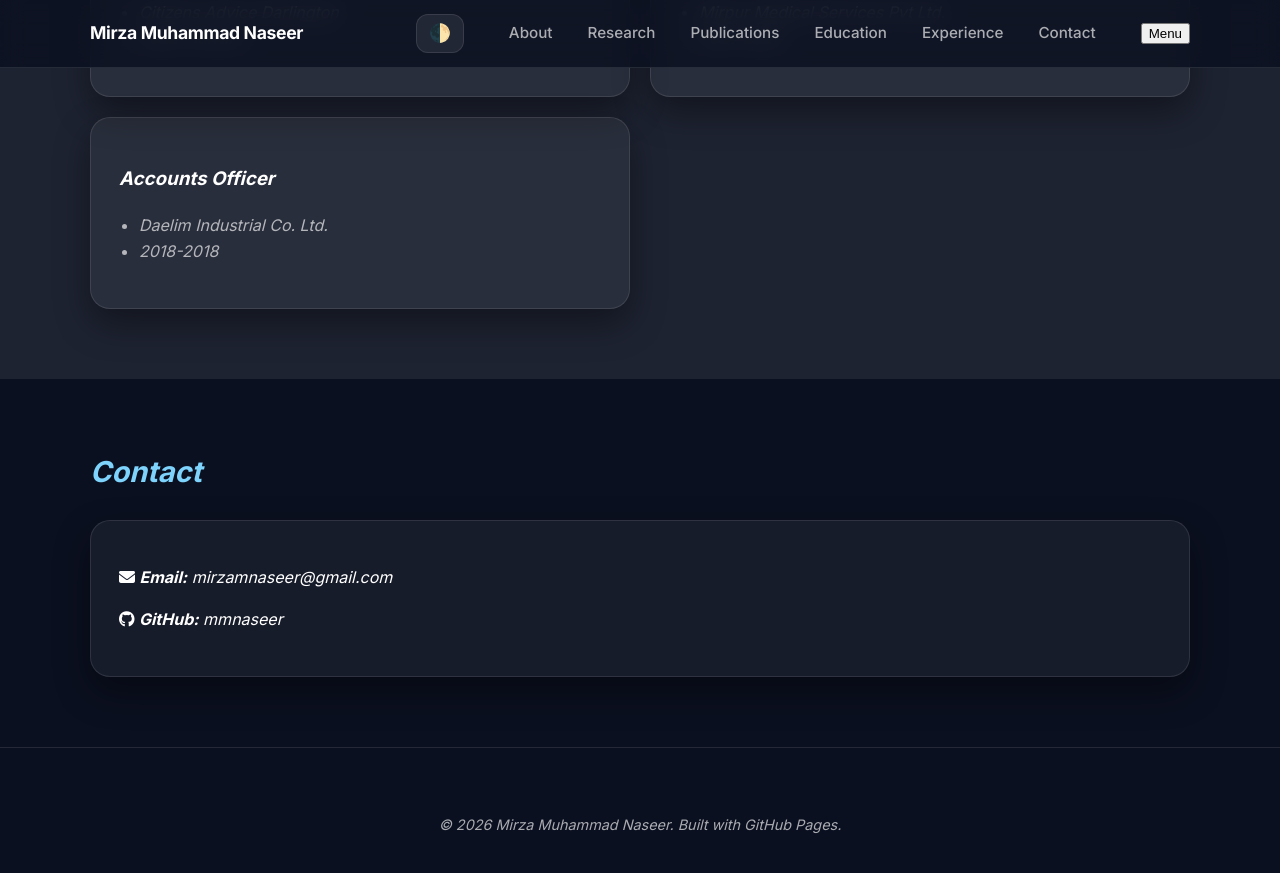
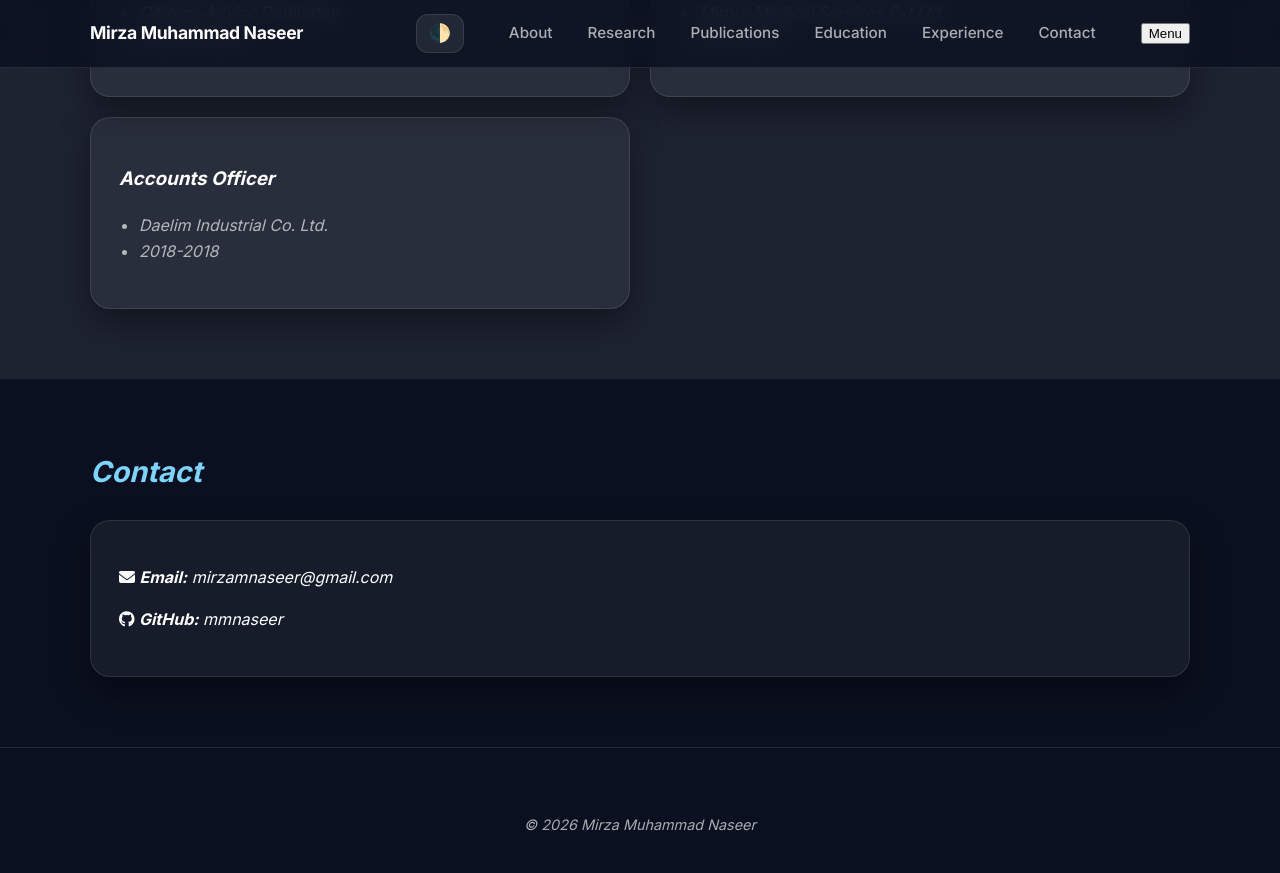
Before and after one commit to mmnaseer/mmnaseer.github.io, a Jekyll site: the page index.html, which Jekyll copies as it is, in a window 1280 px wide and 900 px high, scrolled down 3160 px. Shown: the top 873 px of the window. Built offline with Jekyll 4.4.1, drawn with Linux system fonts in a browser that asks for light colours; a style sheet for code colours, icons or effects is not loaded.

Commit message:
Update index.html

```diff
--- a/index.html
+++ b/index.html
@@ -241,7 +241,7 @@
 
     <footer class="footer">
       <div class="container">
-        <p>© <span id="year"></span> Mirza Muhammad Naseer. Built with GitHub Pages.</p>
+        <p>© <span id="year"></span> Mirza Muhammad Naseer</p>
       </div>
     </footer>
   </main>
```
